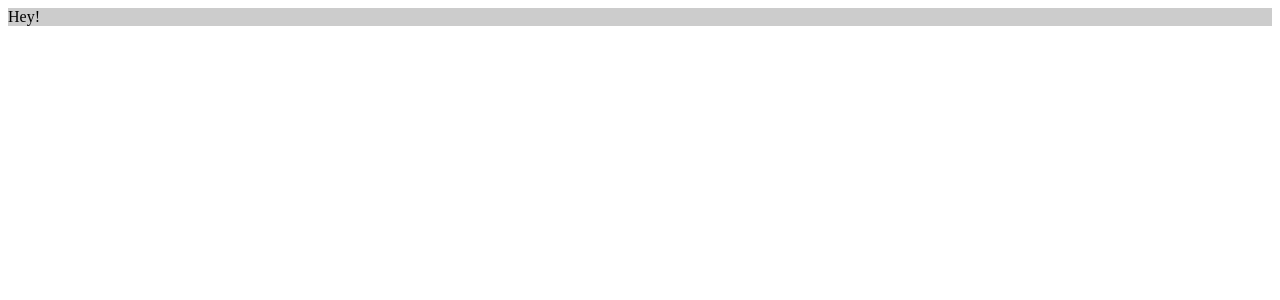
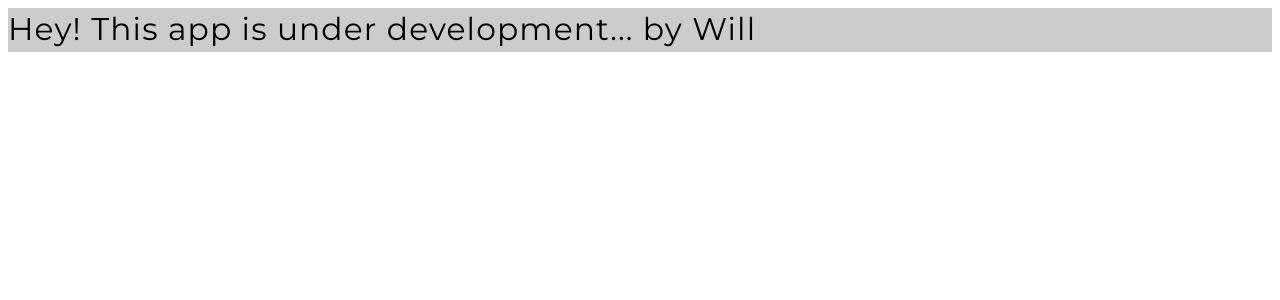
Before and after one commit to willjohnhodge/polymap, a React (Create React App) app: page / in a window 1280 px wide. Shown: the top 300 px of the page. Built offline with nearby package versions, Linux system fonts and the light colour scheme.

Commit message:
Montserrat font and them beginnings

```diff
--- a/public/index.html
+++ b/public/index.html
@@ -1,18 +1,22 @@
 <!DOCTYPE html>
 <html lang="en">
+
 <head>
   <meta charset="utf-8" />
   <link rel="icon" href="%PUBLIC_URL%/favicon.ico" />
   <meta name="viewport" content="width=device-width, initial-scale=1" />
   <meta name="theme-color" content="#000000" />
-    <meta
-      name="created by Will Hodge"
-    />
+  <meta name="created by Will Hodge" />
   <link rel="manifest" href="%PUBLIC_URL%/manifest.json" />
   <title>Polymap</title>
+  <link rel="preconnect" href="https://fonts.googleapis.com">
+<link rel="preconnect" href="https://fonts.gstatic.com" crossorigin>
+<link href="https://fonts.googleapis.com/css2?family=Montserrat:ital,wght@0,100..900;1,100..900&display=swap" rel="stylesheet">
 </head>
+
 <body>
   <noscript>You need to enable JavaScript to run this app.</noscript>
   <div id="root"></div>
 </body>
+
 </html>
--- a/src/Components/Header/Header.tsx
+++ b/src/Components/Header/Header.tsx
@@ -5,7 +5,7 @@ import { HeaderContainer } from './Header.styles';
 export const Header: FC = () => {
   return (
     <HeaderContainer>
-      <div>Hey!</div>
+      <div>Hey! This app is under development... by Will</div>
     </HeaderContainer>
   );
 };
--- a/src/Theme/Theme.tsx
+++ b/src/Theme/Theme.tsx
@@ -1,4 +1,32 @@
 import { createGlobalStyle } from 'styled-components';
+import { colorOptions } from './tokens';
 
 export const globalTheme = createGlobalStyle`
+    *, *:after, *:before {
+        box-sizing: border-box;
+    }
+    html, {
+        font-size: 62.5%;
+        height: 100%;
+        line-spacing: 1.3;
+
+        --color-white: ${colorOptions.white};
+        --color-black: ${colorOptions.black};
+    }
+    h1, h2, h3, h4, h5, h6, p, li, a, {
+        font-family: Montserrat, sans-serif;
+    }
+
+    html, body {
+        font-family: Montserrat, sans-serif;
+        font-weight: 400;
+        font-size: 1.4rem;
+        line-height: 1.40;
+        background-color: var(--color-white);
+        letter-spacing: 0.05rem;
+    }
+
+    #root {
+        height:100%;
+    }
 `;
--- /dev/null
+++ b/src/Theme/tokens.ts
@@ -0,0 +1,4 @@
+export const colorOptions = {
+    white: '#fff',
+    black: '#000'
+};
```
Lines whose indentation alone changed are shown as unchanged.
